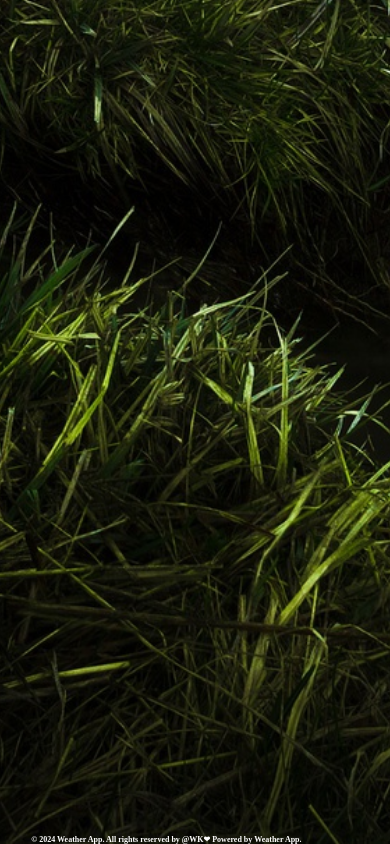
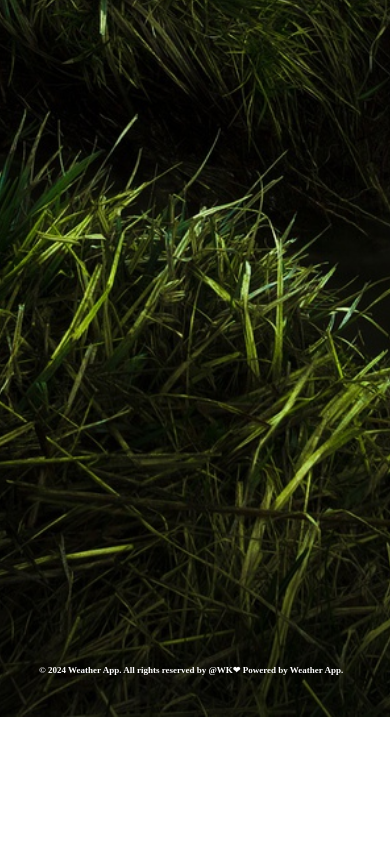
Before and after one commit to wasimkhanktr/WeatherApp-created-By-React-js, a React (Create React App) app: page /erorr in a window 390 px wide. Shown: the part 1477-2321 px from the top of the page. After the commit the page ends 2194 px from the top, so only its background shows below. Built offline with nearby package versions, Linux system fonts and the light colour scheme.

Commit message:
Update weatherApp.css

```diff
--- a/src/Components/Weather App/weatherApp.css
+++ b/src/Components/Weather App/weatherApp.css
@@ -218,6 +218,7 @@
   bottom: -70vh;
   left: 22vw;
 }
+/* ----------------------------------------------responsive only for mobile--------------------------------------------- */
 
 @media only screen and (max-width: 600px) {
   *{
@@ -227,7 +228,7 @@
   .container {
     border-radius: 0;
     width: 100vw;
-    height: 275vh;
+    height: 260vh;
     padding: 0;
     margin: 0;
   }
@@ -240,17 +241,18 @@
     display: block;
   }
   .football-match{
+    align-items: center;
     padding: 3px;
     padding-left: 3vw;
     font-size: 15px;
     height: 22vh;
-    width: 70vw;
+    width: 80vw;
   }
   .copyright-container{
     position: absolute;
-    bottom: -175vh;
-    left: 8vw;
-    font-size: 8px;
+    bottom: -155vh;
+    left: 10vw;
+    font-size: 9px;
   }
   .day{
     align-items: center;
@@ -277,7 +279,7 @@
   }
   .cityInput{
     font-size: small;
-    width: 53vw;
-    padding-left: 5px;
+    width: 50vw;
+    padding-left: 2vw;
   }
 }
```
